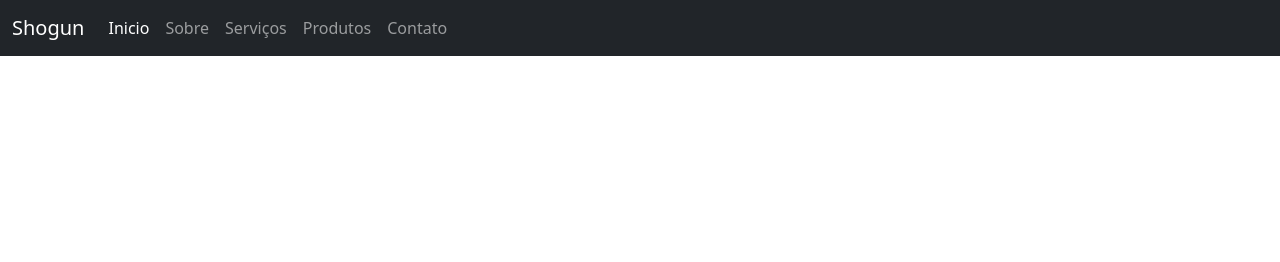
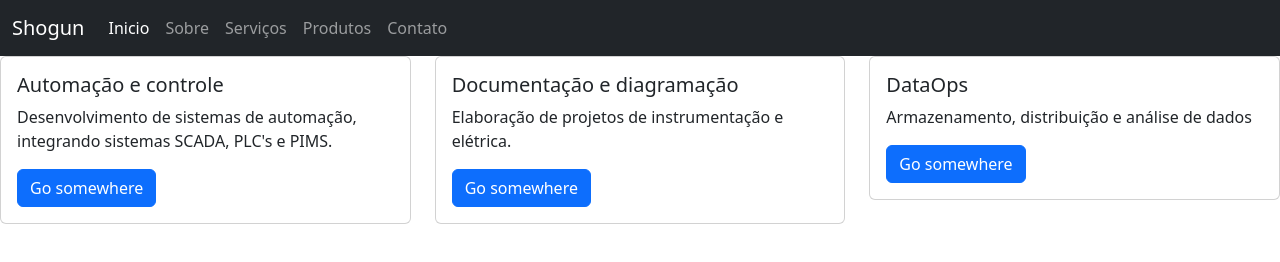
Before and after one commit to shogun-automacao/shogun-automacao, a plain HTML site: page index.html in a window 1280 px wide. Drawn offline with nearby package versions, Linux system fonts and the light colour scheme.

Commit message:
new cards on /home

```diff
--- a/index.html
+++ b/index.html
@@ -9,7 +9,7 @@
 		<link href="https://cdn.jsdelivr.net/npm/bootstrap@5.3.2/dist/css/bootstrap.min.css" rel="stylesheet" integrity="sha384-T3c6CoIi6uLrA9TneNEoa7RxnatzjcDSCmG1MXxSR1GAsXEV/Dwwykc2MPK8M2HN" crossorigin="anonymous">
 	</head>
 	<body>
-		<nav class='navbar fixed-top navbar-expand-lg navbar-dark bg-dark' role='menu'>
+		<nav class='navbar navbar-expand-lg navbar-dark bg-dark' role='menu'>
 			<div class="container-fluid">
 				<a class="navbar-brand" href="#">Shogun</a>
 				<button class="navbar-toggler" type="button" data-bs-toggle="collapse" data-bs-target="#navbarSupportedContent" aria-controls="navbarSupportedContent" aria-expanded="false" aria-label="Toggle navigation">
@@ -36,6 +36,39 @@
 				</div>
 			</div>
 		</nav>
+		<div class="row">
+			<div class="col-sm-4 mb-3 mb-sm-0">
+				<div class="card">
+					<div class="card-body">
+						<h5 class="card-title">Automação e controle</h5>
+						<p class="card-text">
+							Desenvolvimento de sistemas de automação, integrando sistemas SCADA, PLC's e PIMS.
+						</p>
+						<a href="#" class="btn btn-primary">Go somewhere</a>
+					</div>
+				</div>
+			</div>
+			<div class="col-sm-4">
+				<div class="card">
+					<div class="card-body">
+						<h5 class="card-title">Documentação e diagramação</h5>
+						<p class="card-text">
+							Elaboração de projetos de instrumentação e elétrica.
+						</p>
+						<a href="#" class="btn btn-primary">Go somewhere</a>
+					</div>
+				</div>
+			</div>
+			<div class="col-sm-4">
+				<div class="card">
+					<div class="card-body">
+						<h5 class="card-title">DataOps</h5>
+						<p class="card-text">Armazenamento, distribuição e análise de dados</p>
+						<a href="#" class="btn btn-primary">Go somewhere</a>
+					</div>
+				</div>
+			</div>
+		</div>
 		<script src="https://cdn.jsdelivr.net/npm/bootstrap@5.3.2/dist/js/bootstrap.bundle.min.js" integrity="sha384-C6RzsynM9kWDrMNeT87bh95OGNyZPhcTNXj1NW7RuBCsyN/o0jlpcV8Qyq46cDfL" crossorigin="anonymous"></script>
 	</body>
 </html>
```
